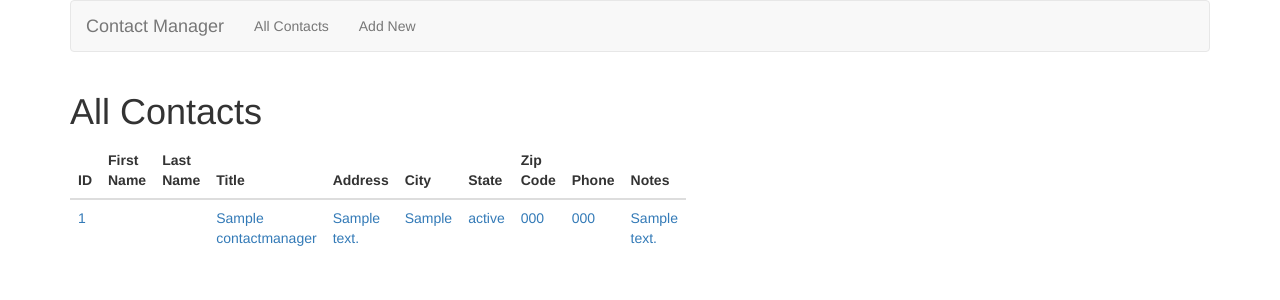
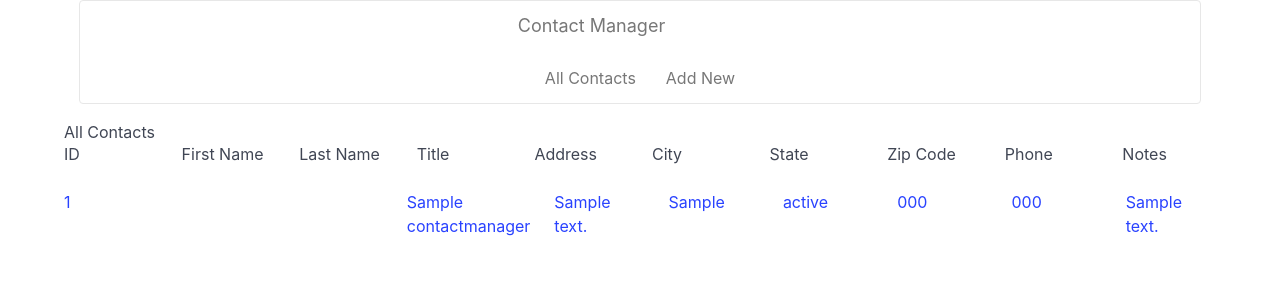
Before and after one commit to monabazzaz/contactmanager, a PHP site: page / in a window 1280 px wide. Shown: the top 300 px of the page. Run offline with PHP 8.4, Linux system fonts and the light colour scheme; tables that the repository leaves empty or names only in its code hold one stand-in row (values such as "Sample post"); data that the repository does not hold is empty; some libraries are stand-ins or nearby versions.

Commit message:
I have installed bulma and am trying to get title to become a dropdown

```diff
--- a/header.php
+++ b/header.php
@@ -11,6 +11,7 @@ include 'database.php';
 
     <link href="css/bootstrap.min.css" rel="stylesheet">
     <link href="css/styles.css" rel="stylesheet">
+    <link href="node_modules/bulma/css/bulma.css" rel="stylesheet">
   </head>
 
   <body>
@@ -40,4 +41,3 @@ include 'database.php';
     </nav>
 
     <div class="row">
-      <div class="col-md-6">
--- a/index.php
+++ b/index.php
@@ -18,35 +18,31 @@
 <?php endif; ?>
 
     <h1>All Contacts <span class="text-muted"><?count($contacts); ?></span></h1>
-    <table class="table table-hover">
-      <thead>
-        <th>ID</th>
-        <th>First Name</th>
-        <th>Last Name</th>
-        <th>Title</th>
-        <th>Address</th>
-        <th>City</th>
-        <th>State</th>
-        <th>Zip Code</th>
-        <th>Phone</th>
-        <th>Notes</th>
-      </thead>
-      <tbody>
+    <div class="columns">
+      <div class="column">ID</div>
+      <div class="column">First Name</div>
+      <div class="column">Last Name</div>
+      <div class="column">Title</div>
+      <div class="column">Address</div>
+      <div class="column">City</div>
+      <div class="column">State</div>
+      <div class="column">Zip Code</div>
+      <div class="column">Phone</div>
+      <div class="column">Notes</div>
+    </div>
         <?php foreach($contacts as $contact) : ?>
-        <tr>
-          <td><a href="/edit.php?id=<?=$contact['id']; ?>"><?=$contact['id']; ?></a></td>
-          <td><a href="/edit.php?id=<?=$contact['id']; ?>"><?=$contact['firstName']; ?></a></td>
-          <td><a href="/edit.php?id=<?=$contact['id']; ?>"><?=$contact['lastName']; ?></a></td>
-          <td><a href="/edit.php?id=<?=$contact['id']; ?>"><?=$contact['title']; ?></a></td>
-          <td><a href="/edit.php?id=<?=$contact['id']; ?>"><?=$contact['address']; ?></a></td>
-          <td><a href="/edit.php?id=<?=$contact['id']; ?>"><?=$contact['city']; ?></a></td>
-          <td><a href="/edit.php?id=<?=$contact['id']; ?>"><?=$contact['state']; ?></a></td>
-          <td><a href="/edit.php?id=<?=$contact['id']; ?>"><?=$contact['zip']; ?></a></td>
-          <td><a href="/edit.php?id=<?=$contact['id']; ?>"><?=$contact['phone']; ?></a></td>
-          <td><a href="/edit.php?id=<?=$contact['id']; ?>"><?=$contact['notes']; ?></a></td>
-        </tr>
+    <div class="columns">
+      <div class="column"><a href="/edit.php?id=<?=$contact['id']; ?>"><?=$contact['id']; ?></a></div>
+      <div class="column"><a href="/edit.php?id=<?=$contact['id']; ?>"><?=$contact['firstName']; ?></a></div>
+      <div class="column"><a href="/edit.php?id=<?=$contact['id']; ?>"><?=$contact['lastName']; ?></a></div>
+      <div class="column"><a href="/edit.php?id=<?=$contact['id']; ?>"><?=$contact['title']; ?></a></div>
+      <div class="column"><a href="/edit.php?id=<?=$contact['id']; ?>"><?=$contact['address']; ?></a></div>
+      <div class="column"><a href="/edit.php?id=<?=$contact['id']; ?>"><?=$contact['city']; ?></a></div>
+      <div class="column"><a href="/edit.php?id=<?=$contact['id']; ?>"><?=$contact['state']; ?></a></div>
+      <div class="column"><a href="/edit.php?id=<?=$contact['id']; ?>"><?=$contact['zip']; ?></a></div>
+      <div class="column"><a href="/edit.php?id=<?=$contact['id']; ?>"><?=$contact['phone']; ?></a></div>
+      <div class="column"><a href="/edit.php?id=<?=$contact['id']; ?>"><?=$contact['notes']; ?></a></div>
+    </div>
       <?php endforeach; ?>
-      </tbody>
-    </table>
 
 <?php include 'footer.php'; ?>
```
Also changed, not shown: edit.php (+14 -8 lines).
